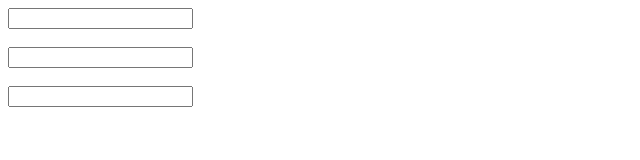
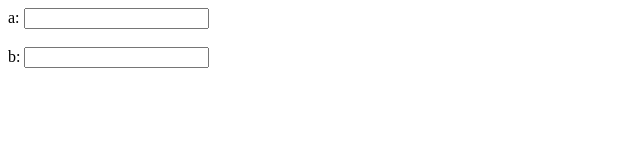
Before and after one commit to dnr6337252/nit1, a website: page vendars/views/index.html in a window 1280 px wide. Shown: the whole page, without its empty margins (0-640 px from the left). Drawn offline with Linux system fonts and the light colour scheme.

Commit message:
index file modified

```diff
--- a/vendars/views/index.html
+++ b/vendars/views/index.html
@@ -9,10 +9,11 @@
             </head>
 
             <body>
-            <input type="number" ng-model="a"><br><br>
-
-            <input type="number" ng-model="b"><br><br>
-            <input type="number" ng-bind="a+b"><br><br>
+            <lable>a:</lable>
+            <input type="number" name="a" ng-model="a"><br><br>
+            <lable>b:</lable>
+            <input type="number" name="b" ng-model="b"><br><br>
+            <h1 ng-bind="a+b"></h1><br><br>
             <script src="../angular/angular.min.js"></script>
             </body>
         </html>
```
